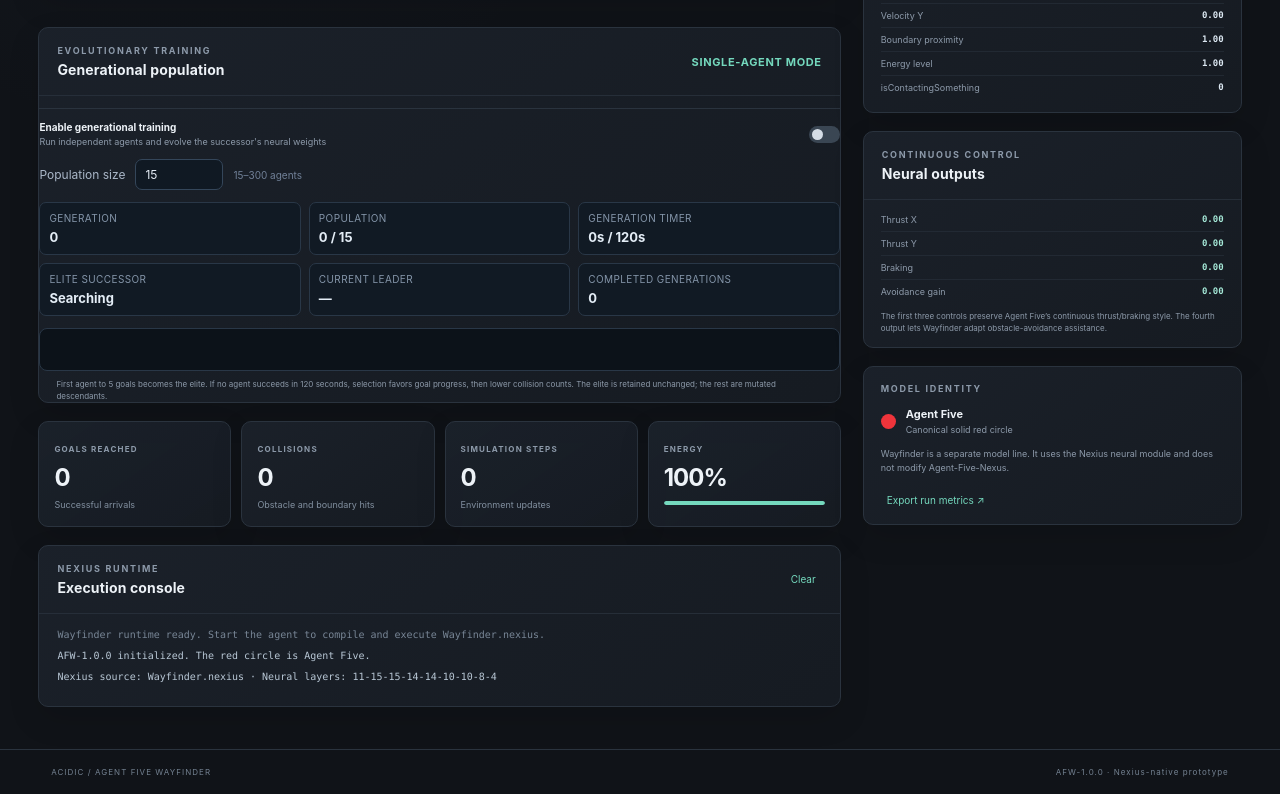
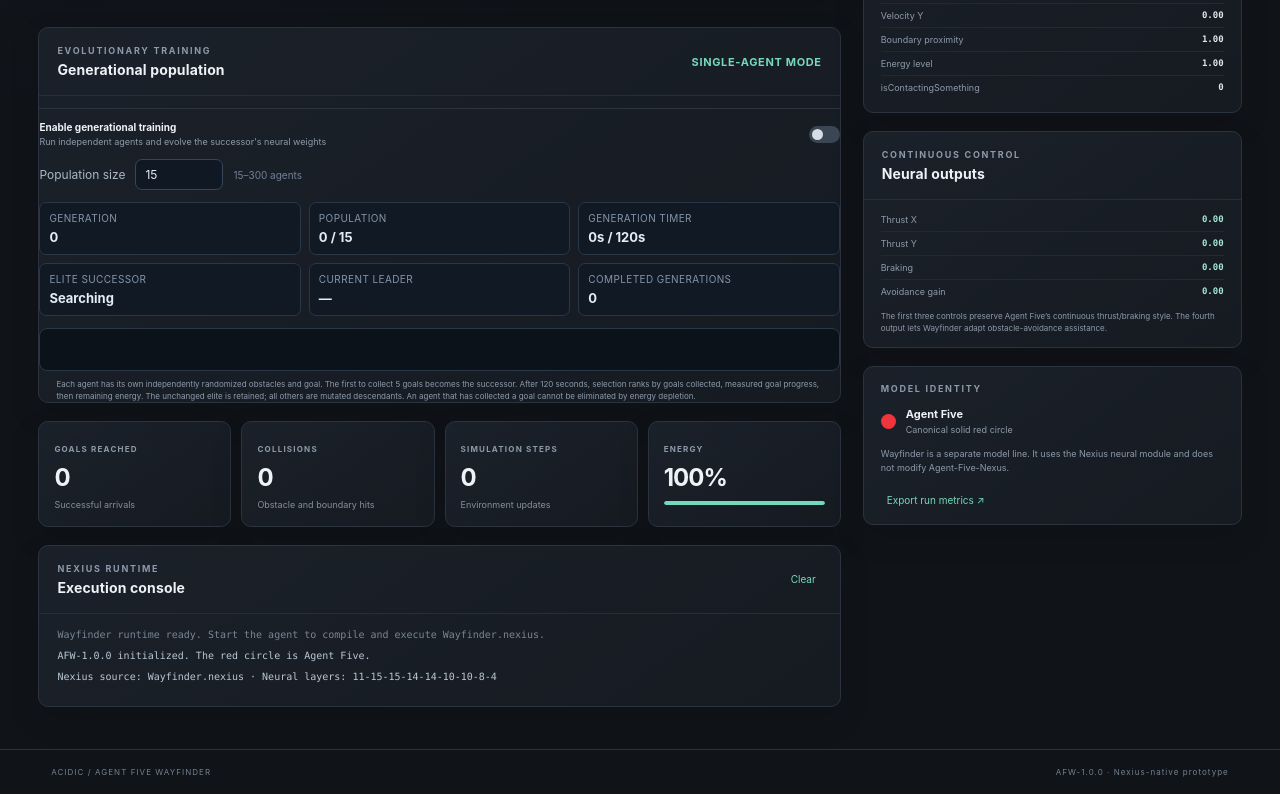
Before and after one commit to catxproductions/Agent-Five-Wayfinder, a plain HTML site: page index.html in a window 1280 px wide. Shown: the part 817-1611 px from the top of the page. Drawn offline with Linux system fonts and the light colour scheme.

Commit message:
Clarify independent evolution environments and timeout selection

```diff
--- a/index.html
+++ b/index.html
@@ -61,7 +61,7 @@
           <div><span>Completed generations</span><b id="evolutionCompleted">0</b></div>
         </div>
         <div class="population-wrap"><canvas id="populationCanvas" aria-label="Live overview of the evolutionary agent population"></canvas></div>
-        <p class="small-note">First agent to 5 goals becomes the elite. If no agent succeeds in 120 seconds, selection favors goal progress, then lower collision counts. The elite is retained unchanged; the rest are mutated descendants.</p>
+        <p class="small-note">Each agent has its own independently randomized obstacles and goal. The first to collect 5 goals becomes the successor. After 120 seconds, selection ranks by goals collected, measured goal progress, then remaining energy. The unchanged elite is retained; all others are mutated descendants. An agent that has collected a goal cannot be eliminated by energy depletion.</p>
       </section>
 
       <section class="metrics-grid">
```
